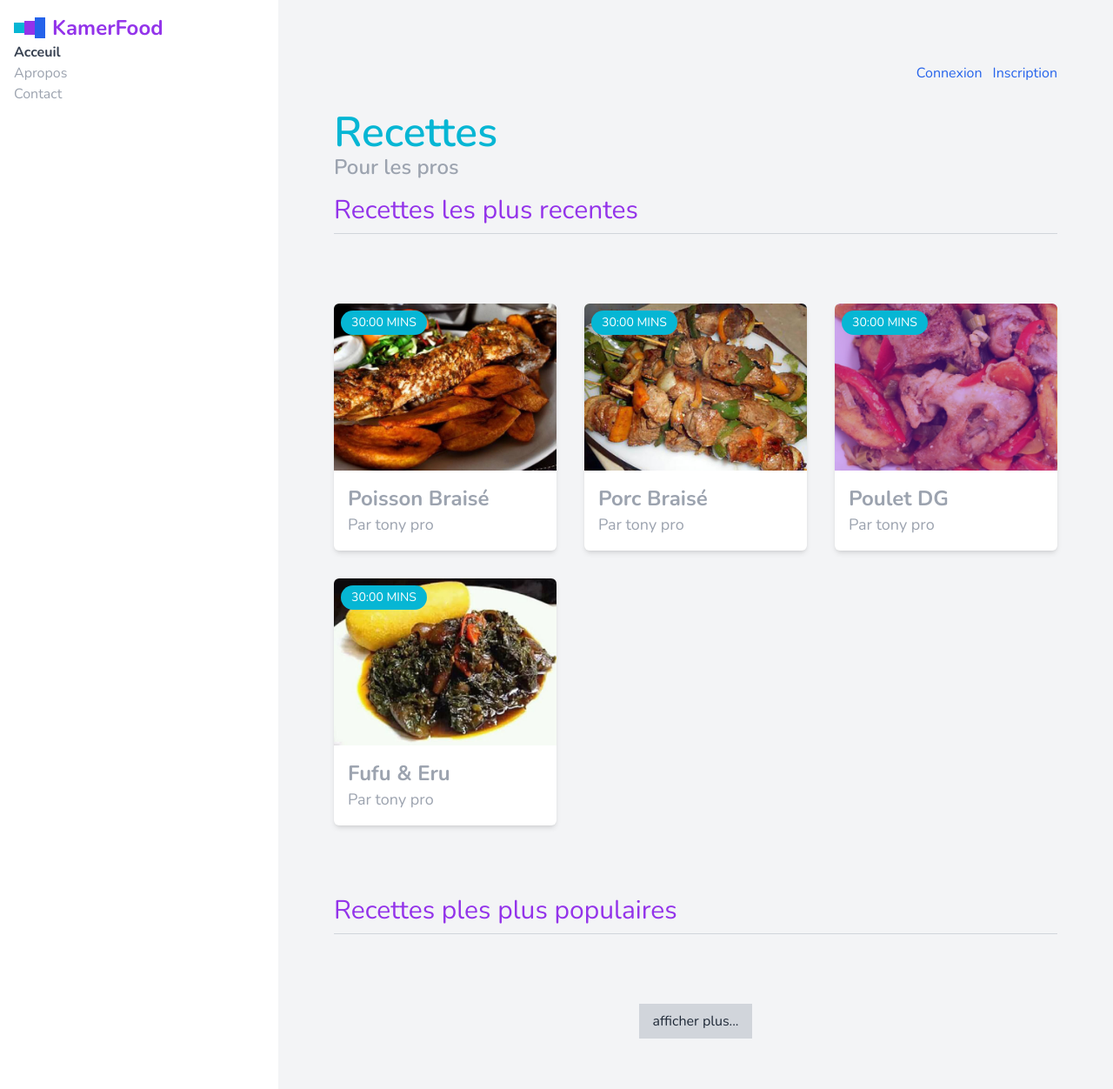
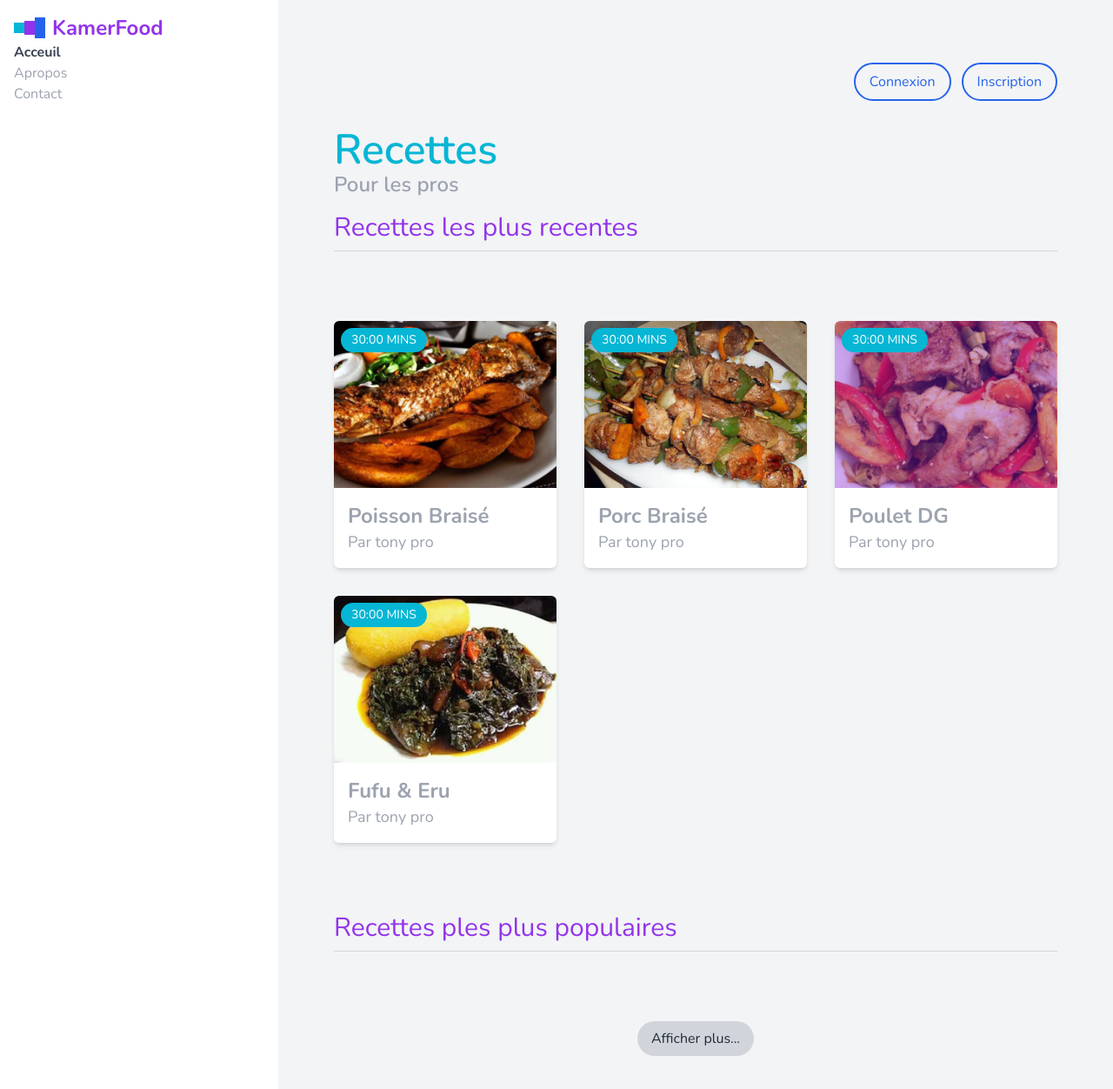
Before and after one commit to kamdjouduplex/tailwindcss-tuto, a website: page src/index.html in a window 1280 px wide. Shown: the whole page at 87% size. Drawn offline with nearby package versions, Linux system fonts and the light colour scheme.

Commit message:
lecon 14

```diff
--- a/src/index.html
+++ b/src/index.html
@@ -41,8 +41,8 @@
     </div>  <!-- fin entete -->
     <main class="p-16 bg-gray-100 col-span-3">
         <div class="my-2 text-secondary-200 flex justify-center md:justify-end">
-            <a href="">Connexion</a>
-            <a href="" class="ml-3">Inscription</a>
+            <a href="" class="btn border border-2 border-secondary-200">Connexion</a>
+            <a href="" class="ml-3 btn border border-2 border-secondary-200">Inscription</a>
         </div>
         <header class="mt-8">
             <h2 class="text-primary text-5xl font-semibold">Recettes</h2>
@@ -105,7 +105,7 @@
         </div>
 
         <div class="flex justify-center">
-            <div class="bg-gray-300 text-gray-800 py-2 px-4">afficher plus...</div>
+            <div class="bg-gray-300 text-gray-800 py-2 px- btn">Afficher plus...</div>
         </div>
     </main> <!-- fin contenu principal -->
 </div>
--- a/src/input.css
+++ b/src/input.css
@@ -11,3 +11,7 @@
 .badge{
     @apply bg-primary text-white text-sm p-1 rounded-full inline absolute top-0 mt-2 ml-2;
 }
+
+.btn{
+    @apply rounded-full py-2 px-4 cursor-pointer text-bold;
+}
```
Also changed, not shown: dist/output.css.
